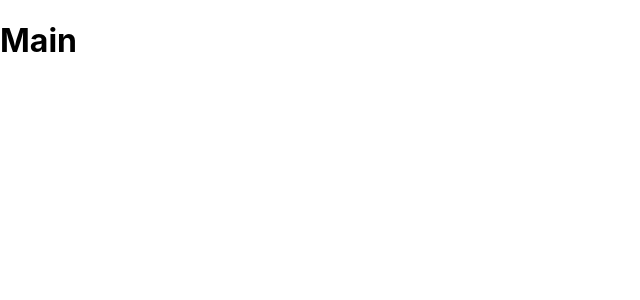
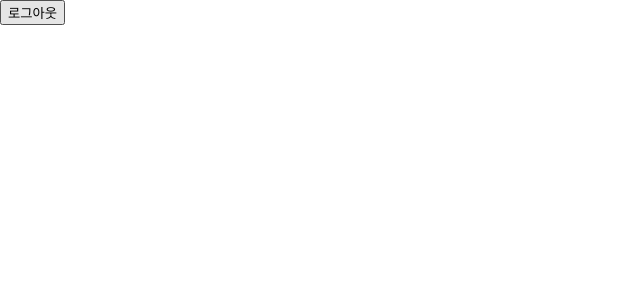
Before and after one commit to HangHae-TheFinalProject/FrontEnd, a React (Create React App) app: page / in a window 1280 px wide. Shown: the top 300 px of the page, without its empty margins (0-640 px from the left). Built offline with nearby package versions, Linux system fonts and the light colour scheme.

Commit message:
feature/logout 구현중

```diff
--- /dev/null
+++ b/src/commponents/formLogOut/FormLogOut.jsx
@@ -0,0 +1,22 @@
+import axios from 'axios';
+
+export default function FormLogOut() {
+  const logOutClickHandler = (props) => {
+    axios.get('https://haetae.shop/lier/logout').then((res) => {
+      if (res.data) {
+        console.log(res);
+        props.history.push('/login');
+      } else {
+        alert('로그아웃 실패');
+      }
+    });
+  };
+
+  return (
+    <>
+      <div>
+        <button onClick={logOutClickHandler}>로그아웃</button>
+      </div>
+    </>
+  );
+}
--- a/src/pages/Main.jsx
+++ b/src/pages/Main.jsx
@@ -1,10 +1,11 @@
+import FormLogOut from '../commponents/formLogOut/FormLogOut';
+
 function Main() {
-
-
-
-  return <>
-    <h1>Main</h1>
-  </>
+  return (
+    <>
+      <FormLogOut></FormLogOut>
+    </>
+  );
 }
 
 export default Main;
```
Also changed, not shown: src/commponents/formLogOut/style.js (added).
